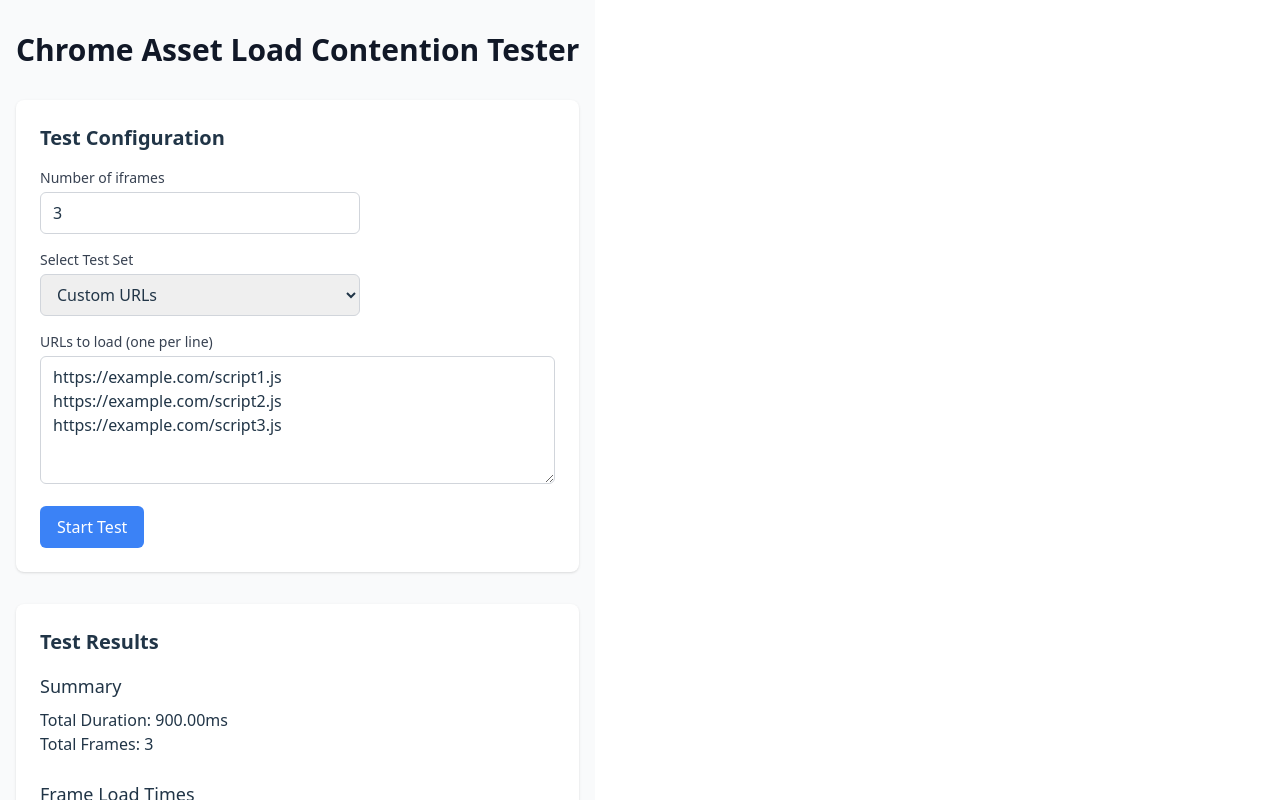
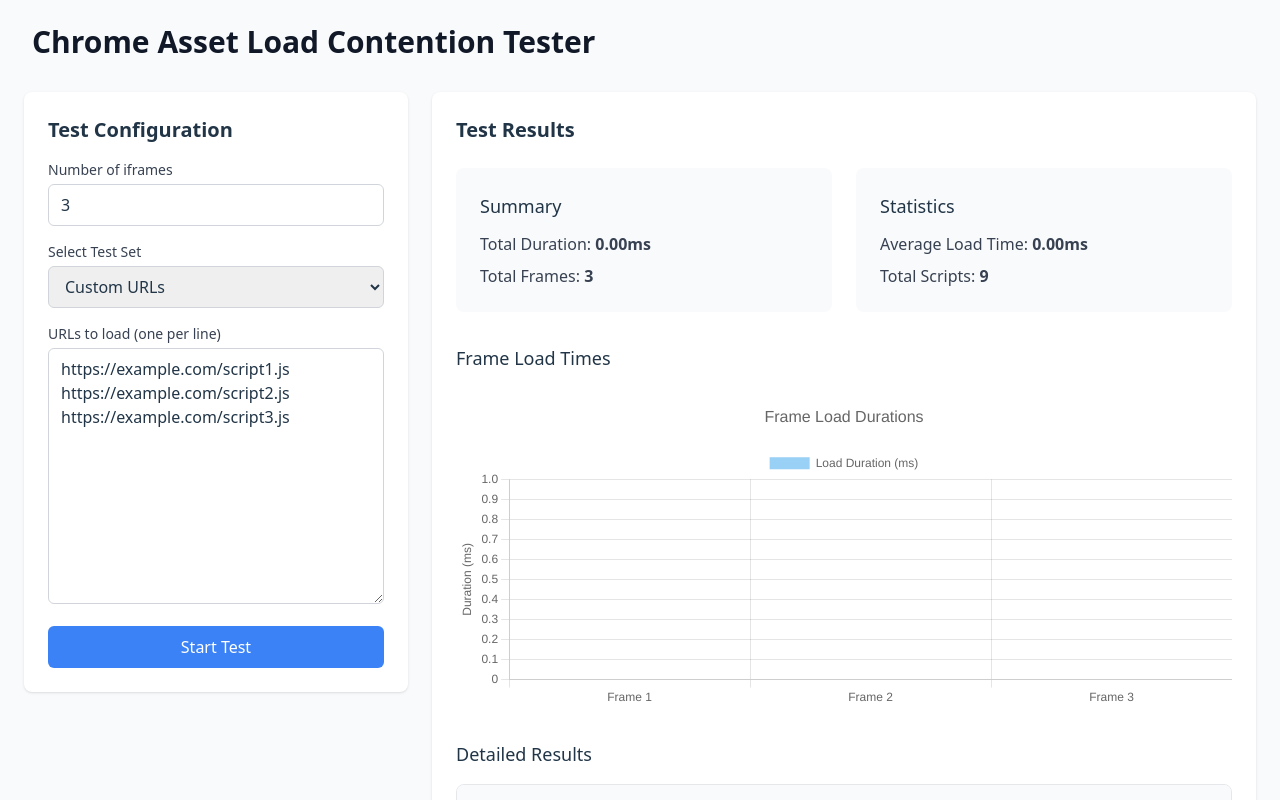
Before and after one commit to aaronhaines/load-tester, a React (Vite) app: page / in a window 1280 px wide. Both pictures are taken after a click on the button "Start Test". Shown: the top 800 px of the page. Built offline with nearby package versions, Linux system fonts and the light colour scheme; the HTML template or start-up script is replaced by a standard one.

Commit message:
fix layout

```diff
--- a/src/App.tsx
+++ b/src/App.tsx
@@ -126,13 +126,16 @@ function App() {
   }, [results]);
 
   return (
-    <div className="min-h-screen bg-gray-50 py-8">
-      <div className="max-w-7xl mx-auto px-4">
-        <h1 className="text-3xl font-bold text-gray-900 mb-8">
+    <div className="min-h-screen w-full bg-gray-50">
+      <div className="w-full p-4 sm:p-6">
+        <h1 className="text-3xl font-bold text-gray-900 mb-8 px-2">
           Chrome Asset Load Contention Tester
         </h1>
 
-        <div className="bg-white rounded-lg shadow p-6 mb-8">
+        <div className="flex flex-row w-full gap-6">
+          {/* Left Column - Configuration */}
+          <div className="w-96">
+            <div className="bg-white rounded-lg shadow p-6 sticky top-6">
               <h2 className="text-xl font-semibold mb-4">Test Configuration</h2>
 
               <div className="space-y-4">
@@ -145,7 +148,7 @@ function App() {
                     min="1"
                     value={config.iframeCount}
                     onChange={handleIframeCountChange}
-                className="input w-full max-w-xs"
+                    className="input w-full"
                     title="Number of iframes to create"
                   />
                 </div>
@@ -157,7 +160,7 @@ function App() {
                   <select
                     value={selectedTestSet}
                     onChange={handleTestSetChange}
-                className="input w-full max-w-xs"
+                    className="input w-full"
                     title="Select a predefined set of test URLs"
                   >
                     <option value="">Custom URLs</option>
@@ -176,7 +179,7 @@ function App() {
                   <textarea
                     value={urlInput}
                     onChange={handleUrlInputChange}
-                className="input w-full h-32"
+                    className="input w-full h-64"
                     placeholder="https://example.com/script1.js&#10;https://example.com/script2.js"
                   />
                 </div>
@@ -185,45 +188,115 @@ function App() {
                   <button
                     onClick={startTest}
                     disabled={isRunning}
-                className="btn btn-primary"
+                    className="btn btn-primary w-full"
                   >
                     {isRunning ? "Test Running..." : "Start Test"}
                   </button>
                 </div>
               </div>
             </div>
+          </div>
 
+          {/* Right Column - Results */}
+          <div className="flex-1 min-w-0">
             {isRunning && (
-          <div className="bg-white rounded-lg shadow p-6 mb-8">
+              <div className="bg-white rounded-lg shadow p-6 mb-6">
                 <h2 className="text-xl font-semibold mb-4">Test Progress</h2>
-            <p>
-              Completed frames: {completedFrames} / {config.iframeCount}
-            </p>
+                <div className="flex items-center gap-2">
+                  <div className="flex-1 bg-gray-200 rounded-full h-2">
+                    <div
+                      className="bg-blue-500 h-2 rounded-full transition-all duration-300"
+                      style={{
+                        width: `${
+                          (completedFrames / config.iframeCount) * 100
+                        }%`,
+                      }}
+                    />
+                  </div>
+                  <span className="text-sm text-gray-600">
+                    {completedFrames} / {config.iframeCount}
+                  </span>
+                </div>
               </div>
             )}
 
             {results && (
-          <div className="bg-white rounded-lg shadow p-6 mb-8">
-            <h2 className="text-xl font-semibold mb-4">Test Results</h2>
+              <div className="bg-white rounded-lg shadow p-6">
+                <h2 className="text-xl font-semibold mb-6">Test Results</h2>
 
-            <div className="mb-6">
-              <h3 className="text-lg font-medium mb-2">Summary</h3>
-              <p>Total Duration: {results.totalDuration.toFixed(2)}ms</p>
-              <p>Total Frames: {results.results.length}</p>
+                <div className="grid grid-cols-2 gap-6 mb-8">
+                  <div className="bg-gray-50 rounded-lg p-6">
+                    <h3 className="text-lg font-medium mb-3">Summary</h3>
+                    <p className="text-gray-700 mb-2">
+                      Total Duration:{" "}
+                      <span className="font-semibold">
+                        {results.totalDuration.toFixed(2)}ms
+                      </span>
+                    </p>
+                    <p className="text-gray-700">
+                      Total Frames:{" "}
+                      <span className="font-semibold">
+                        {results.results.length}
+                      </span>
+                    </p>
                   </div>
 
-            <div className="mb-6">
-              <h3 className="text-lg font-medium mb-2">Frame Load Times</h3>
-              <div className="h-64">
+                  <div className="bg-gray-50 rounded-lg p-6">
+                    <h3 className="text-lg font-medium mb-3">Statistics</h3>
+                    <p className="text-gray-700 mb-2">
+                      Average Load Time:{" "}
+                      <span className="font-semibold">
+                        {(
+                          results.results.reduce(
+                            (acc, r) => acc + r.totalDuration,
+                            0
+                          ) / results.results.length
+                        ).toFixed(2)}
+                        ms
+                      </span>
+                    </p>
+                    <p className="text-gray-700">
+                      Total Scripts:{" "}
+                      <span className="font-semibold">
+                        {results.results.reduce(
+                          (acc, r) => acc + r.timings.length,
+                          0
+                        )}
+                      </span>
+                    </p>
+                  </div>
+                </div>
+
+                <div className="mb-8">
+                  <h3 className="text-lg font-medium mb-4">Frame Load Times</h3>
+                  <div className="h-80">
                     {getChartData() && (
                       <Bar
                         data={getChartData()!}
                         options={{
                           responsive: true,
+                          maintainAspectRatio: false,
                           plugins: {
                             title: {
                               display: true,
                               text: "Frame Load Durations",
+                              padding: 20,
+                              font: {
+                                size: 16,
+                                weight: 500,
+                              },
+                            },
+                            legend: {
+                              position: "top",
+                            },
+                          },
+                          scales: {
+                            y: {
+                              beginAtZero: true,
+                              title: {
+                                display: true,
+                                text: "Duration (ms)",
+                              },
                             },
                           },
                         }}
@@ -233,8 +306,8 @@ function App() {
                 </div>
 
                 <div>
-              <h3 className="text-lg font-medium mb-2">Detailed Results</h3>
-              <div className="overflow-x-auto">
+                  <h3 className="text-lg font-medium mb-4">Detailed Results</h3>
+                  <div className="overflow-x-auto rounded-lg border border-gray-200">
                     <table className="min-w-full divide-y divide-gray-200">
                       <thead className="bg-gray-50">
                         <tr>
@@ -251,7 +324,10 @@ function App() {
                       </thead>
                       <tbody className="bg-white divide-y divide-gray-200">
                         {results.results.map((result) => (
-                      <tr key={result.iframeId}>
+                          <tr
+                            key={result.iframeId}
+                            className="hover:bg-gray-50"
+                          >
                             <td className="px-6 py-4 whitespace-nowrap text-sm font-medium text-gray-900">
                               Frame {result.iframeId + 1}
                             </td>
@@ -269,6 +345,8 @@ function App() {
                 </div>
               </div>
             )}
+          </div>
+        </div>
 
         <div className="fixed bottom-0 left-0 right-0 h-0 overflow-hidden">
           {isRunning &&
--- a/src/index.css
+++ b/src/index.css
@@ -21,15 +21,16 @@
   font-family: system-ui, Avenir, Helvetica, Arial, sans-serif;
   line-height: 1.5;
   font-weight: 400;
-
-  color-scheme: light dark;
-  color: rgba(255, 255, 255, 0.87);
-  background-color: #242424;
-
   font-synthesis: none;
   text-rendering: optimizeLegibility;
   -webkit-font-smoothing: antialiased;
   -moz-osx-font-smoothing: grayscale;
+}
+
+body {
+  margin: 0;
+  min-height: 100vh;
+  background-color: #f9fafb;
 }
 
 a {
@@ -39,14 +40,6 @@ a {
 }
 a:hover {
   color: #535bf2;
-}
-
-body {
-  margin: 0;
-  display: flex;
-  place-items: center;
-  min-width: 320px;
-  min-height: 100vh;
 }
 
 h1 {
```
Lines whose indentation alone changed are shown as unchanged.
